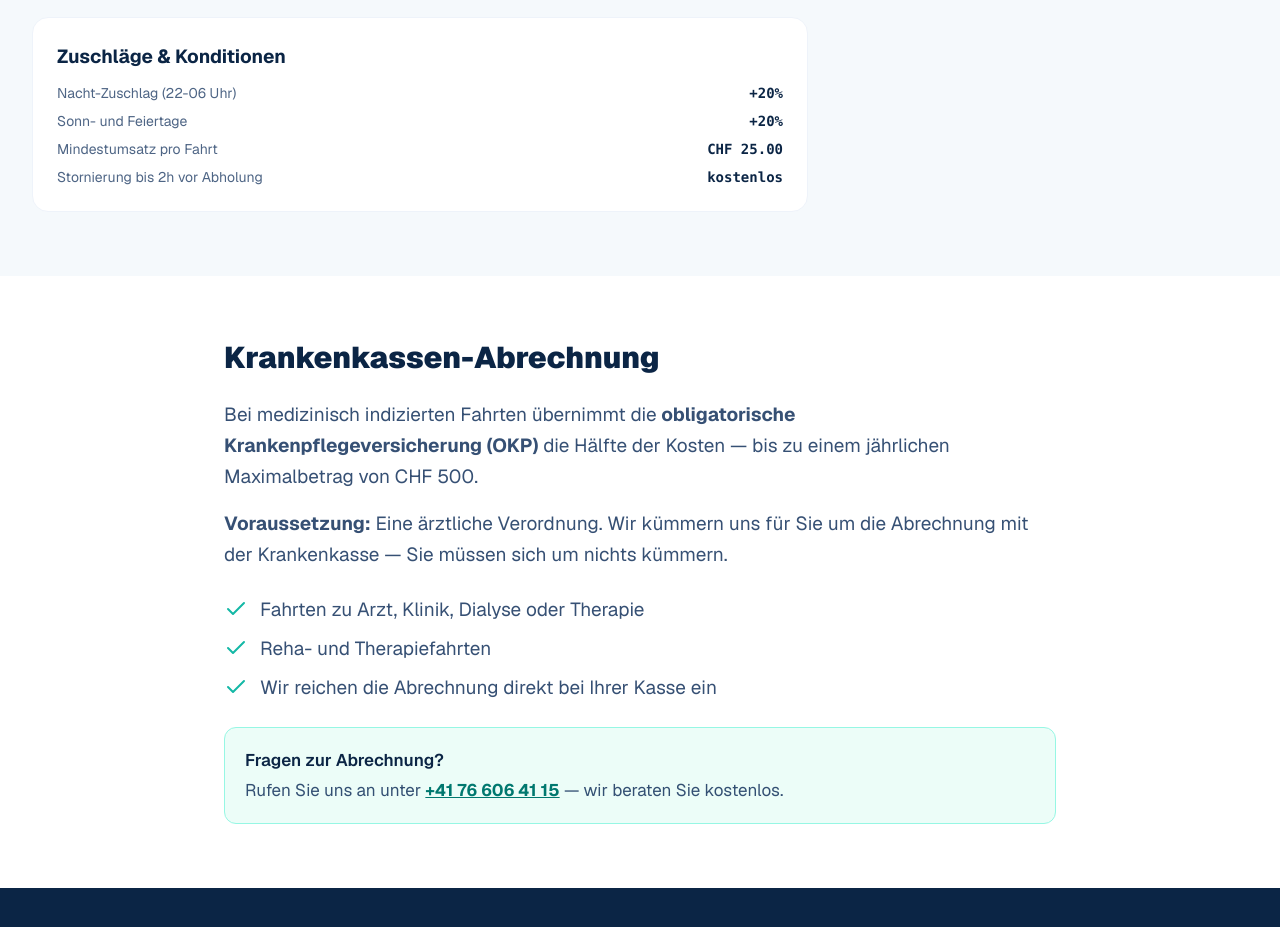
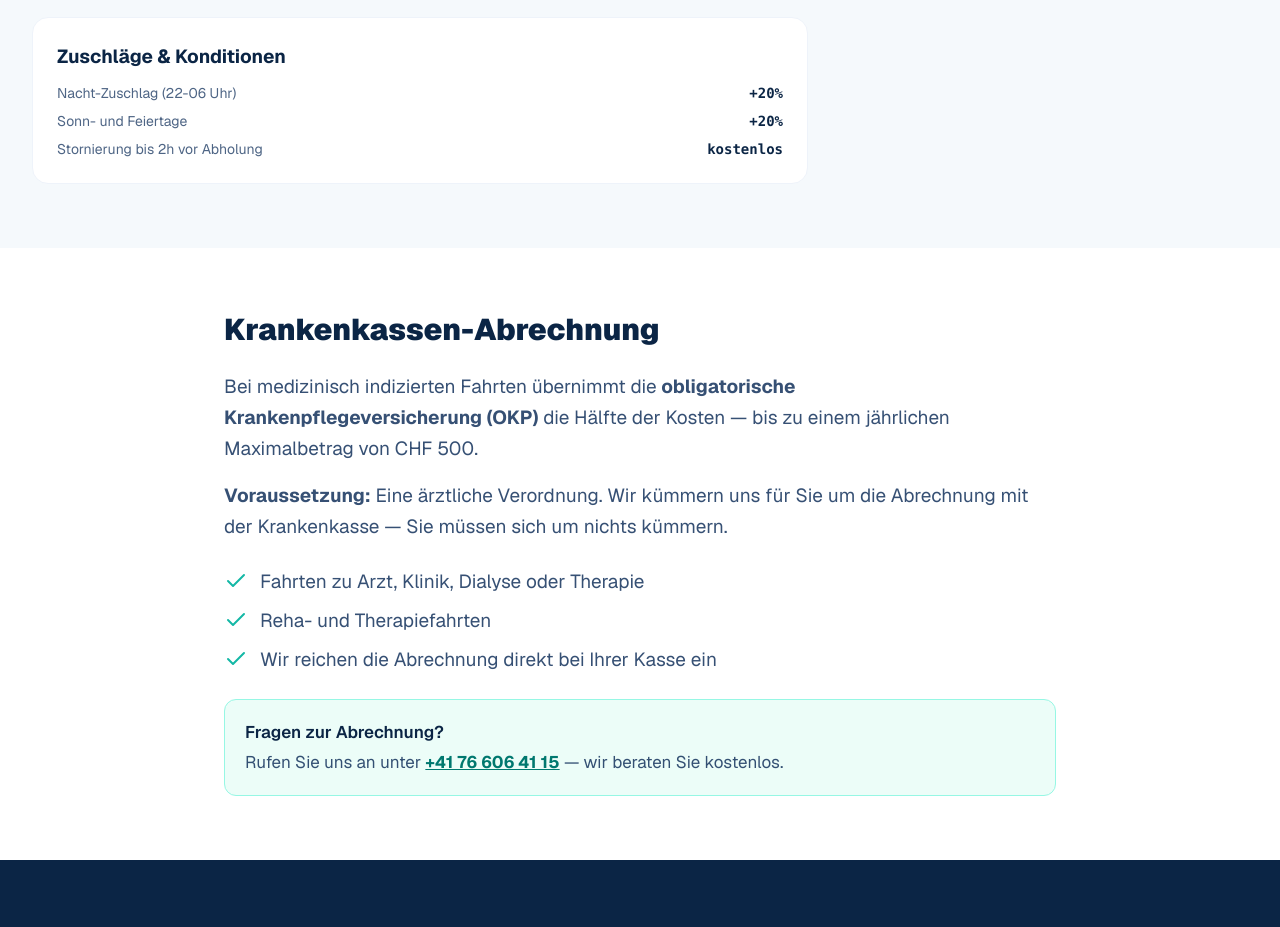
Before and after one commit to Lorian96/cordavia.ch, a Next.js app: page /preise in a window 1280 px wide. Shown: the part 1400-2327 px from the top of the page. Built offline with nearby package versions, Linux system fonts and the light colour scheme.

Commit message:
Preise: Mindestumsatz-Zeile aus Konditionen-Box entfernt

```diff
--- a/app/preise/page.tsx
+++ b/app/preise/page.tsx
@@ -3,7 +3,7 @@ import Link from "next/link";
 import { Header } from "@/components/Header";
 import { Footer } from "@/components/Footer";
 import { PriceCalculator } from "@/components/PriceCalculator";
-import { PRICES, formatChf, MINIMUM_FARE, SURCHARGE_PERCENT } from "@/lib/pricing";
+import { PRICES, formatChf, SURCHARGE_PERCENT } from "@/lib/pricing";
 import { Check, Phone } from "@/components/icons";
 import { PHONE_DISPLAY, PHONE_TEL } from "@/lib/contact";
 
@@ -88,7 +88,6 @@ export default function PreisePage() {
                     value={`+${SURCHARGE_PERCENT}%`}
                   />
                   <PriceRow label="Sonn- und Feiertage" value={`+${SURCHARGE_PERCENT}%`} />
-                  <PriceRow label="Mindestumsatz pro Fahrt" value={formatChf(MINIMUM_FARE)} />
                   <PriceRow label="Stornierung bis 2h vor Abholung" value="kostenlos" />
                 </dl>
               </div>
```
